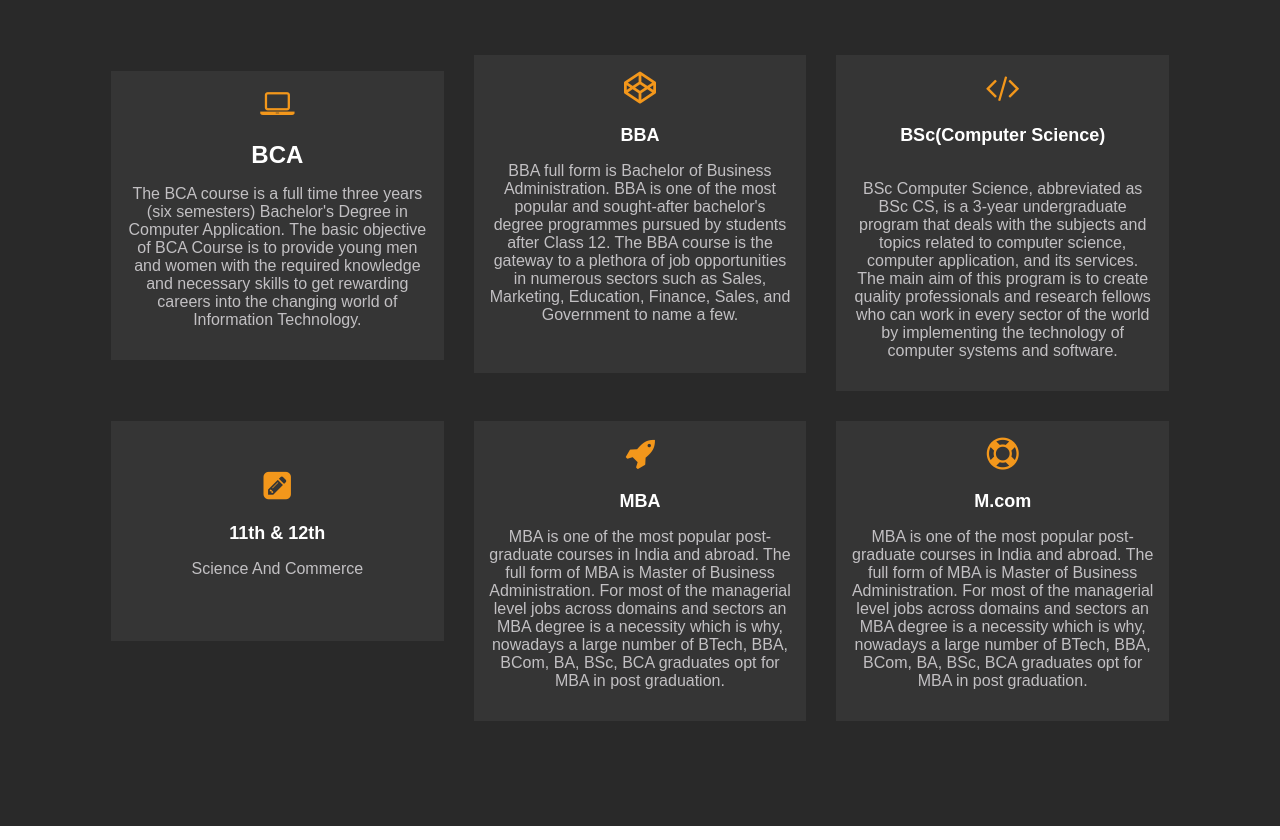
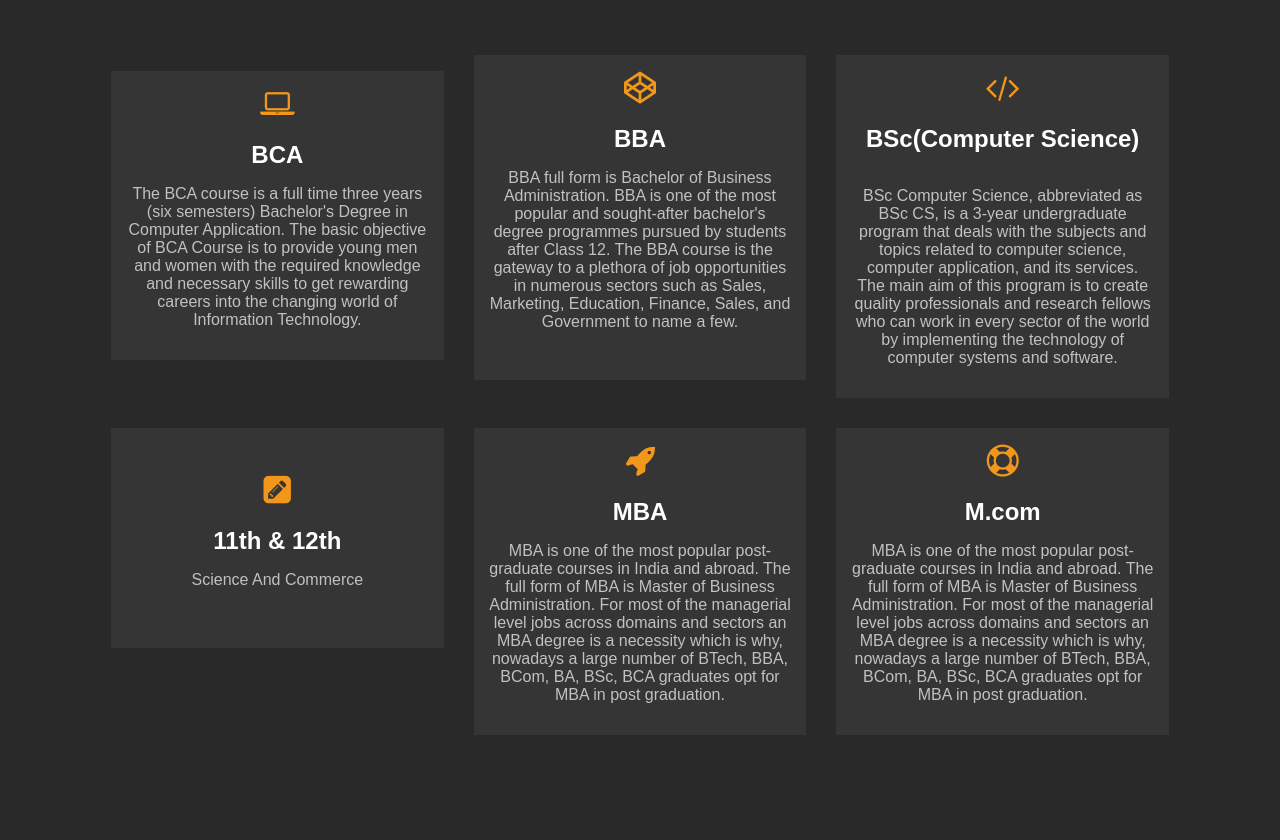
Before and after one commit to SagarDhadke/vcbca, a plain HTML site: page index.html in a window 1280 px wide. Shown: the part 1260-2100 px from the top of the page. Drawn offline with Linux system fonts and the light colour scheme.

Commit message:
update font size

```diff
--- a/index.html
+++ b/index.html
@@ -205,7 +205,7 @@
                                 </font>
                                 <br/>
                                 <br/>
-                                <font size="4" color="#ffffff" face="arial">
+                                <font size="5" color="#ffffff" face="arial">
                                     <strong>BBA</strong>
                                 </font>
                                 <br/>
@@ -230,7 +230,7 @@
                                 </font>
                                 <br/>
                                 <br/>
-                                <font size="4" color="#ffffff" face="arial">
+                                <font size="5" color="#ffffff" face="arial">
                                     <strong>BSc(Computer Science)</strong>
                                 </font>
                                 <br/>
@@ -254,7 +254,7 @@
                                     </font>
                                     <br/>
                                     <br/>
-                                    <font size="4" color="#ffffff" face="arial">
+                                    <font size="5" color="#ffffff" face="arial">
                                         <strong>11th & 12th</strong>
                                     </font>
                                     <br/>
@@ -277,7 +277,7 @@
                                     </font>
                                     <br/>
                                     <br/>
-                                    <font size="4" color="#ffffff" face="arial">
+                                    <font size="5" color="#ffffff" face="arial">
                                         <strong>MBA</strong>
                                     </font>
                                     <br/>
@@ -299,7 +299,7 @@
                                     </font>
                                     <br/>
                                     <br/>
-                                    <font size="4" color="#ffffff" face="arial">
+                                    <font size="5" color="#ffffff" face="arial">
                                         <strong>M.com</strong>
                                     </font>
                                     <br/>
```
